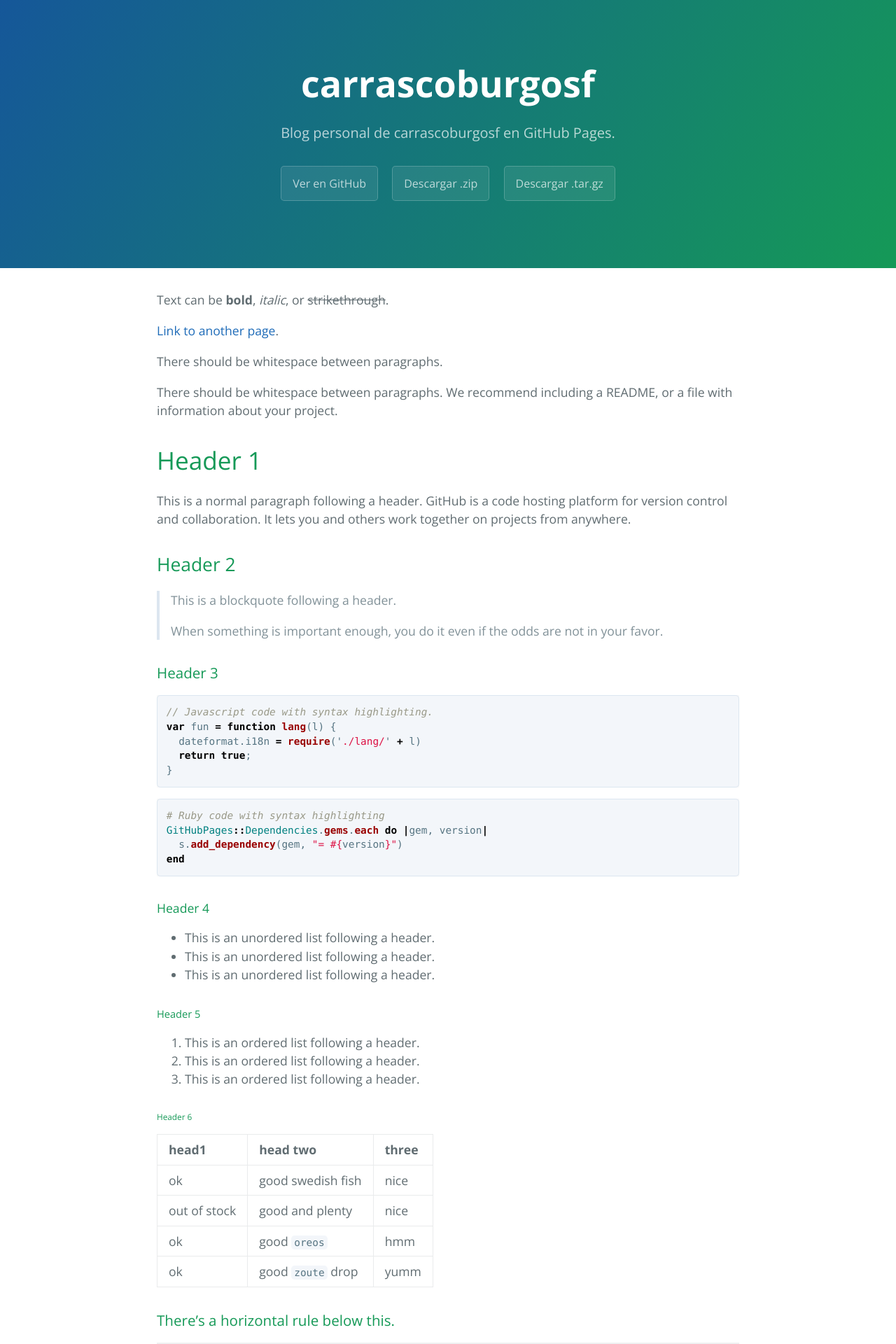
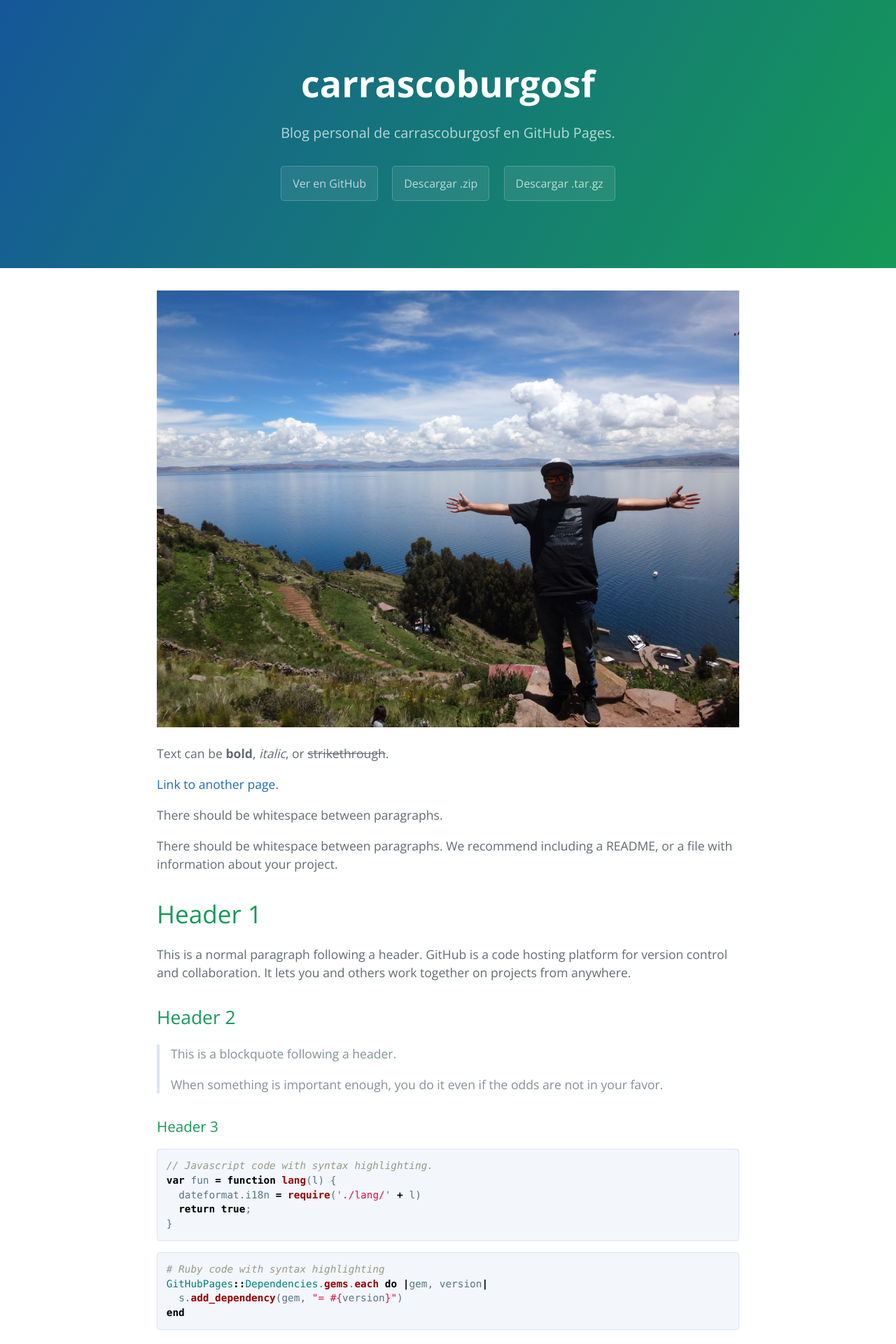
Before and after one commit to carrascoburgosf/carrascoburgosf, a Jekyll site: the page built from index.md, in a window 1280 px wide. Shown: the top 1920 px of the page at 70% size. Built offline with Jekyll 4.4.1, drawn with Linux system fonts in a browser that asks for light colours.

Commit message:
Update index.md

```diff
--- a/index.md
+++ b/index.md
@@ -1,6 +1,7 @@
 ---
 layout: default
 ---
+![Image](assets/img/logo.png)
 
 Text can be **bold**, _italic_, or ~~strikethrough~~.
 
```
